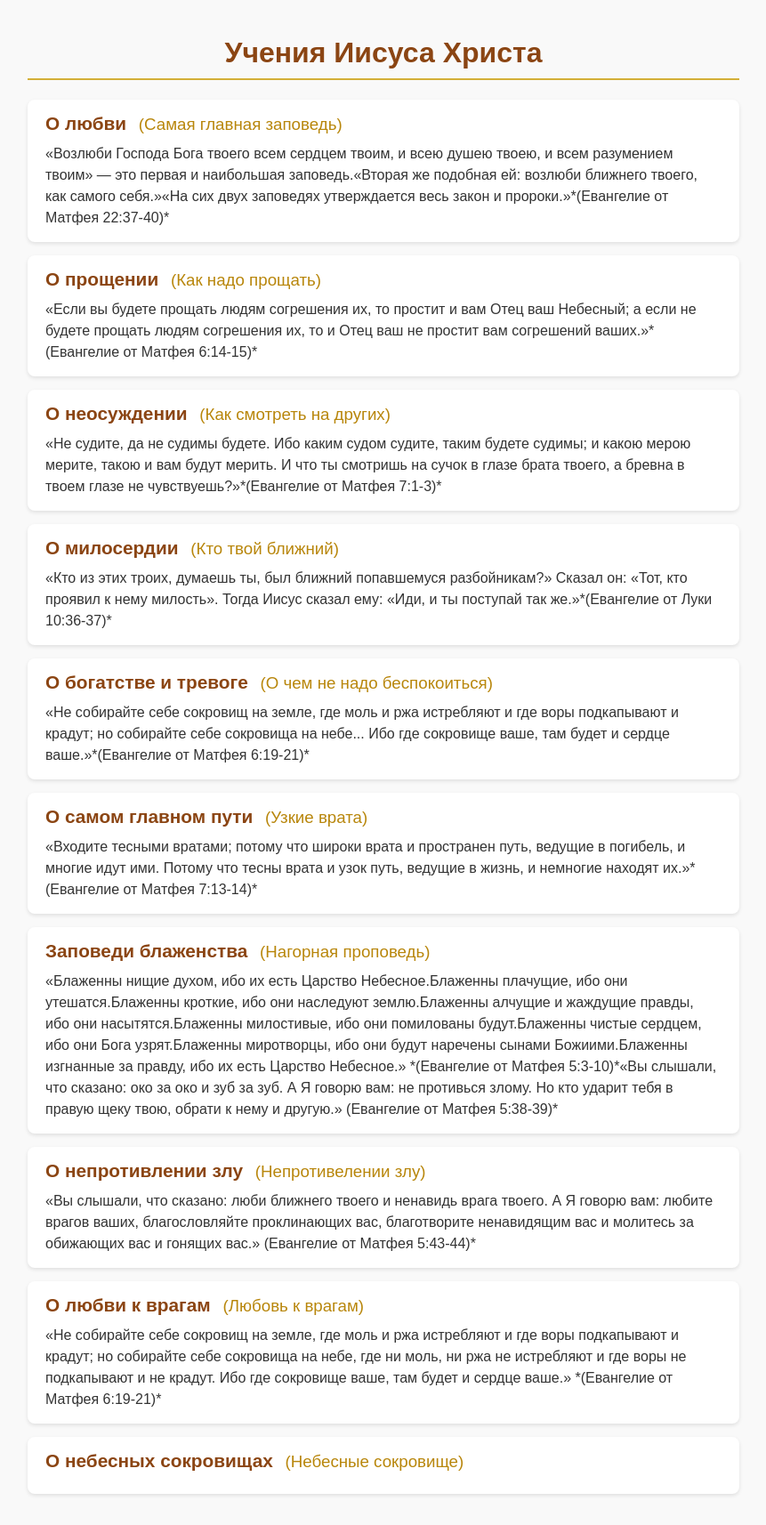
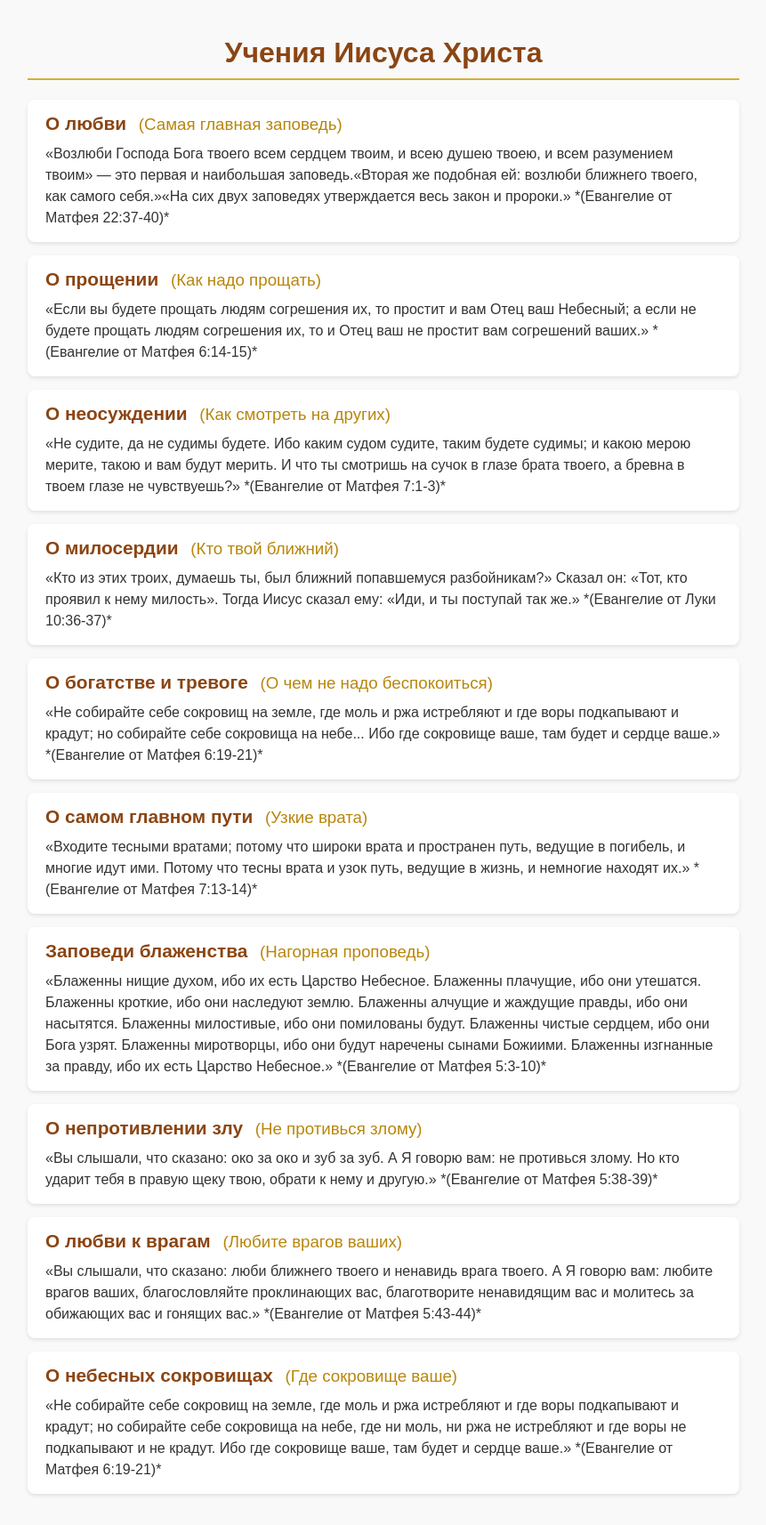
Before and after one commit to noyemkaren-ship-it/Molitvi, a FastAPI app: page /iisus in a window 1280 px wide. Shown: the whole page at 89% size, without its empty margins (209-1070 px from the left). Run offline with FastAPI, Linux system fonts and the light colour scheme.

Commit message:
Hristos: 2.6v

```diff
--- a/iisus.py
+++ b/iisus.py
@@ -1,12 +1,12 @@
 info = [
-    "«Возлюби Господа Бога твоего всем сердцем твоим, и всею душею твоею, и всем разумением твоим» — это первая и наибольшая заповедь.«Вторая же подобная ей: возлюби ближнего твоего, как самого себя.»«На сих двух заповедях утверждается весь закон и пророки.»*(Евангелие от Матфея 22:37-40)*",
-    "«Если вы будете прощать людям согрешения их, то простит и вам Отец ваш Небесный; а если не будете прощать людям согрешения их, то и Отец ваш не простит вам согрешений ваших.»*(Евангелие от Матфея 6:14-15)*",
-    "«Не судите, да не судимы будете. Ибо каким судом судите, таким будете судимы; и какою мерою мерите, такою и вам будут мерить. И что ты смотришь на сучок в глазе брата твоего, а бревна в твоем глазе не чувствуешь?»*(Евангелие от Матфея 7:1-3)*",
-    "«Кто из этих троих, думаешь ты, был ближний попавшемуся разбойникам?» Сказал он: «Тот, кто проявил к нему милость». Тогда Иисус сказал ему: «Иди, и ты поступай так же.»*(Евангелие от Луки 10:36-37)*",
-    "«Не собирайте себе сокровищ на земле, где моль и ржа истребляют и где воры подкапывают и крадут; но собирайте себе сокровища на небе... Ибо где сокровище ваше, там будет и сердце ваше.»*(Евангелие от Матфея 6:19-21)*",
-    "«Входите тесными вратами; потому что широки врата и пространен путь, ведущие в погибель, и многие идут ими. Потому что тесны врата и узок путь, ведущие в жизнь, и немногие находят их.»*(Евангелие от Матфея 7:13-14)*",
-    "«Блаженны нищие духом, ибо их есть Царство Небесное.Блаженны плачущие, ибо они утешатся.Блаженны кроткие, ибо они наследуют землю.Блаженны алчущие и жаждущие правды, ибо они насытятся.Блаженны милостивые, ибо они помилованы будут.Блаженны чистые сердцем, ибо они Бога узрят.Блаженны миротворцы, ибо они будут наречены сынами Божиими.Блаженны изгнанные за правду, ибо их есть Царство Небесное.»  *(Евангелие от Матфея 5:3-10)*"
-    "«Вы слышали, что сказано: око за око и зуб за зуб. А Я говорю вам: не противься злому. Но кто ударит тебя в правую щеку твою, обрати к нему и другую.» (Евангелие от Матфея 5:38-39)*",
-    "«Вы слышали, что сказано: люби ближнего твоего и ненавидь врага твоего. А Я говорю вам: любите врагов ваших, благословляйте проклинающих вас, благотворите ненавидящим вас и молитесь за обижающих вас и гонящих вас.» (Евангелие от Матфея 5:43-44)*",
+    "«Возлюби Господа Бога твоего всем сердцем твоим, и всею душею твоею, и всем разумением твоим» — это первая и наибольшая заповедь.«Вторая же подобная ей: возлюби ближнего твоего, как самого себя.»«На сих двух заповедях утверждается весь закон и пророки.» *(Евангелие от Матфея 22:37-40)*",
+    "«Если вы будете прощать людям согрешения их, то простит и вам Отец ваш Небесный; а если не будете прощать людям согрешения их, то и Отец ваш не простит вам согрешений ваших.» *(Евангелие от Матфея 6:14-15)*",
+    "«Не судите, да не судимы будете. Ибо каким судом судите, таким будете судимы; и какою мерою мерите, такою и вам будут мерить. И что ты смотришь на сучок в глазе брата твоего, а бревна в твоем глазе не чувствуешь?» *(Евангелие от Матфея 7:1-3)*",
+    "«Кто из этих троих, думаешь ты, был ближний попавшемуся разбойникам?» Сказал он: «Тот, кто проявил к нему милость». Тогда Иисус сказал ему: «Иди, и ты поступай так же.» *(Евангелие от Луки 10:36-37)*",
+    "«Не собирайте себе сокровищ на земле, где моль и ржа истребляют и где воры подкапывают и крадут; но собирайте себе сокровища на небе... Ибо где сокровище ваше, там будет и сердце ваше.» *(Евангелие от Матфея 6:19-21)*",
+    "«Входите тесными вратами; потому что широки врата и пространен путь, ведущие в погибель, и многие идут ими. Потому что тесны врата и узок путь, ведущие в жизнь, и немногие находят их.» *(Евангелие от Матфея 7:13-14)*",
+    "«Блаженны нищие духом, ибо их есть Царство Небесное. Блаженны плачущие, ибо они утешатся. Блаженны кроткие, ибо они наследуют землю. Блаженны алчущие и жаждущие правды, ибо они насытятся. Блаженны милостивые, ибо они помилованы будут. Блаженны чистые сердцем, ибо они Бога узрят. Блаженны миротворцы, ибо они будут наречены сынами Божиими. Блаженны изгнанные за правду, ибо их есть Царство Небесное.» *(Евангелие от Матфея 5:3-10)*",
+    "«Вы слышали, что сказано: око за око и зуб за зуб. А Я говорю вам: не противься злому. Но кто ударит тебя в правую щеку твою, обрати к нему и другую.» *(Евангелие от Матфея 5:38-39)*",
+    "«Вы слышали, что сказано: люби ближнего твоего и ненавидь врага твоего. А Я говорю вам: любите врагов ваших, благословляйте проклинающих вас, благотворите ненавидящим вас и молитесь за обижающих вас и гонящих вас.» *(Евангелие от Матфея 5:43-44)*",
     "«Не собирайте себе сокровищ на земле, где моль и ржа истребляют и где воры подкапывают и крадут; но собирайте себе сокровища на небе, где ни моль, ни ржа не истребляют и где воры не подкапывают и не крадут. Ибо где сокровище ваше, там будет и сердце ваше.» *(Евангелие от Матфея 6:19-21)*",
 ]
--- a/templates/iisus.html
+++ b/templates/iisus.html
@@ -39,61 +39,70 @@
             margin: 0;
             line-height: 1.5;
             color: #333;
+            white-space: pre-wrap;
         }
     </style>
 </head>
 <body>
     <h1>Учения Иисуса Христа</h1>
 
-    <!-- О любви -->
+    <!-- О любви (info[0]) -->
     <div class="teaching">
         <h2>О любви <span>(Самая главная заповедь)</span></h2>
         <p>{{ info[0] }}</p>
     </div>
 
-    <!-- О прощении -->
+    <!-- О прощении (info[1]) -->
     <div class="teaching">
         <h2>О прощении <span>(Как надо прощать)</span></h2>
         <p>{{ info[1] }}</p>
     </div>
 
-    <!-- О неосуждении -->
+    <!-- О неосуждении (info[2]) -->
     <div class="teaching">
         <h2>О неосуждении <span>(Как смотреть на других)</span></h2>
         <p>{{ info[2] }}</p>
     </div>
 
-    <!-- О милосердии -->
+    <!-- О милосердии (info[3]) -->
     <div class="teaching">
         <h2>О милосердии <span>(Кто твой ближний)</span></h2>
         <p>{{ info[3] }}</p>
     </div>
 
-    <!-- О богатстве и тревоге -->
+    <!-- О богатстве и тревоге (info[4]) -->
     <div class="teaching">
         <h2>О богатстве и тревоге <span>(О чем не надо беспокоиться)</span></h2>
         <p>{{ info[4] }}</p>
     </div>
 
-    <!-- О главном пути -->
+    <!-- О главном пути (info[5]) -->
     <div class="teaching">
         <h2>О самом главном пути <span>(Узкие врата)</span></h2>
         <p>{{ info[5] }}</p>
     </div>
+
+    <!-- Заповеди блаженства (info[6]) -->
     <div class="teaching">
-        <h2> Заповеди блаженства <span>(Нагорная проповедь)</span></h2>
+        <h2>Заповеди блаженства <span>(Нагорная проповедь)</span></h2>
         <p>{{ info[6] }}</p>
     </div>
+
+    <!-- О непротивлении злу (info[7]) -->
     <div class="teaching">
-        <h2> О непротивлении злу <span>(Непротивелении злу)</span></h2>
+        <h2>О непротивлении злу <span>(Не противься злому)</span></h2>
         <p>{{ info[7] }}</p>
     </div>
+
+    <!-- О любви к врагам (info[8]) -->
     <div class="teaching">
-        <h2> О любви к врагам <span>(Любовь к врагам)</span></h2>
+        <h2>О любви к врагам <span>(Любите врагов ваших)</span></h2>
         <p>{{ info[8] }}</p>
     </div>
+
+    <!-- О небесных сокровищах (info[9]) -->
     <div class="teaching">
-        <h2> О небесных сокровищах <span>(Небесные сокровище)</span></h2>
+        <h2>О небесных сокровищах <span>(Где сокровище ваше)</span></h2>
         <p>{{ info[9] }}</p>
     </div>
 
```
